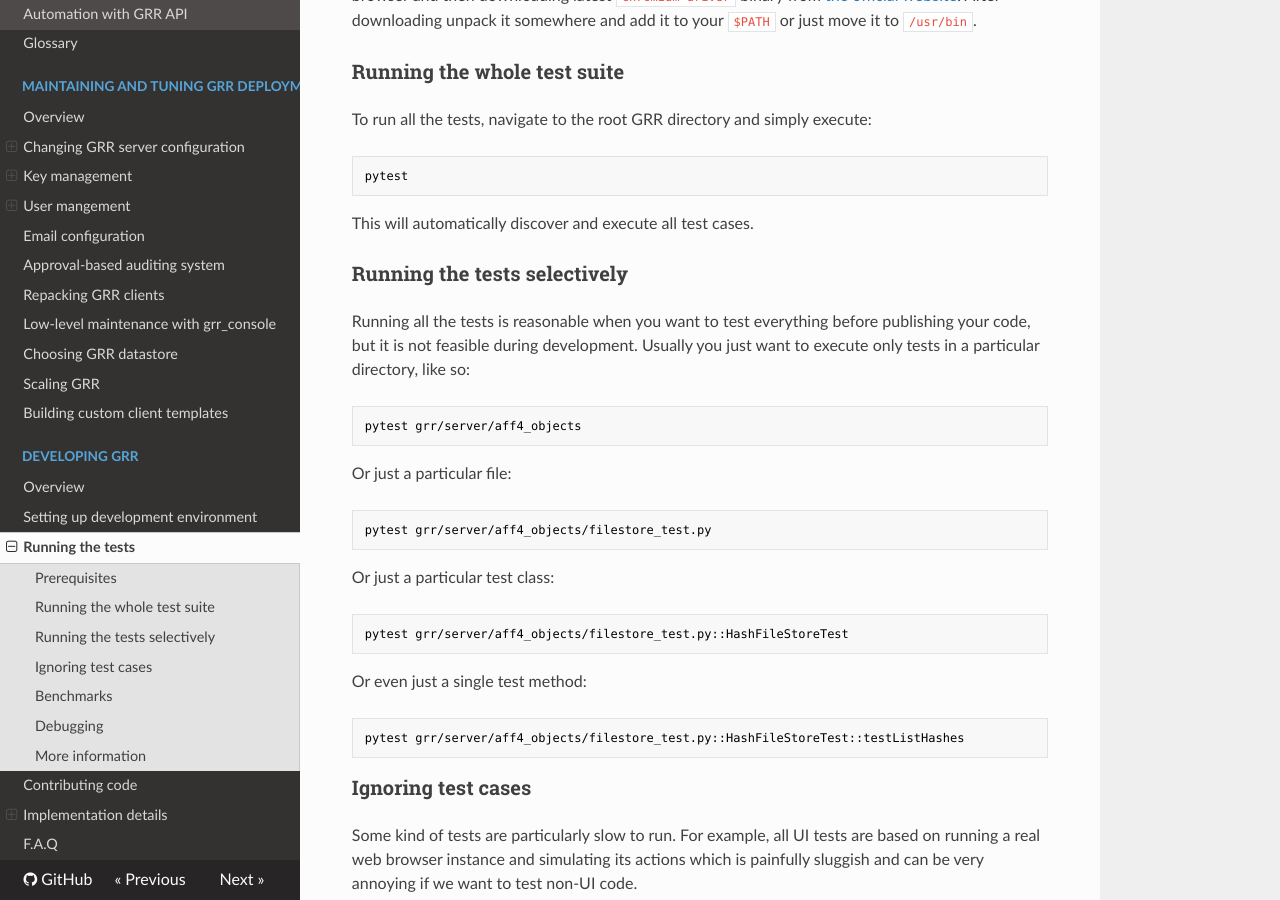
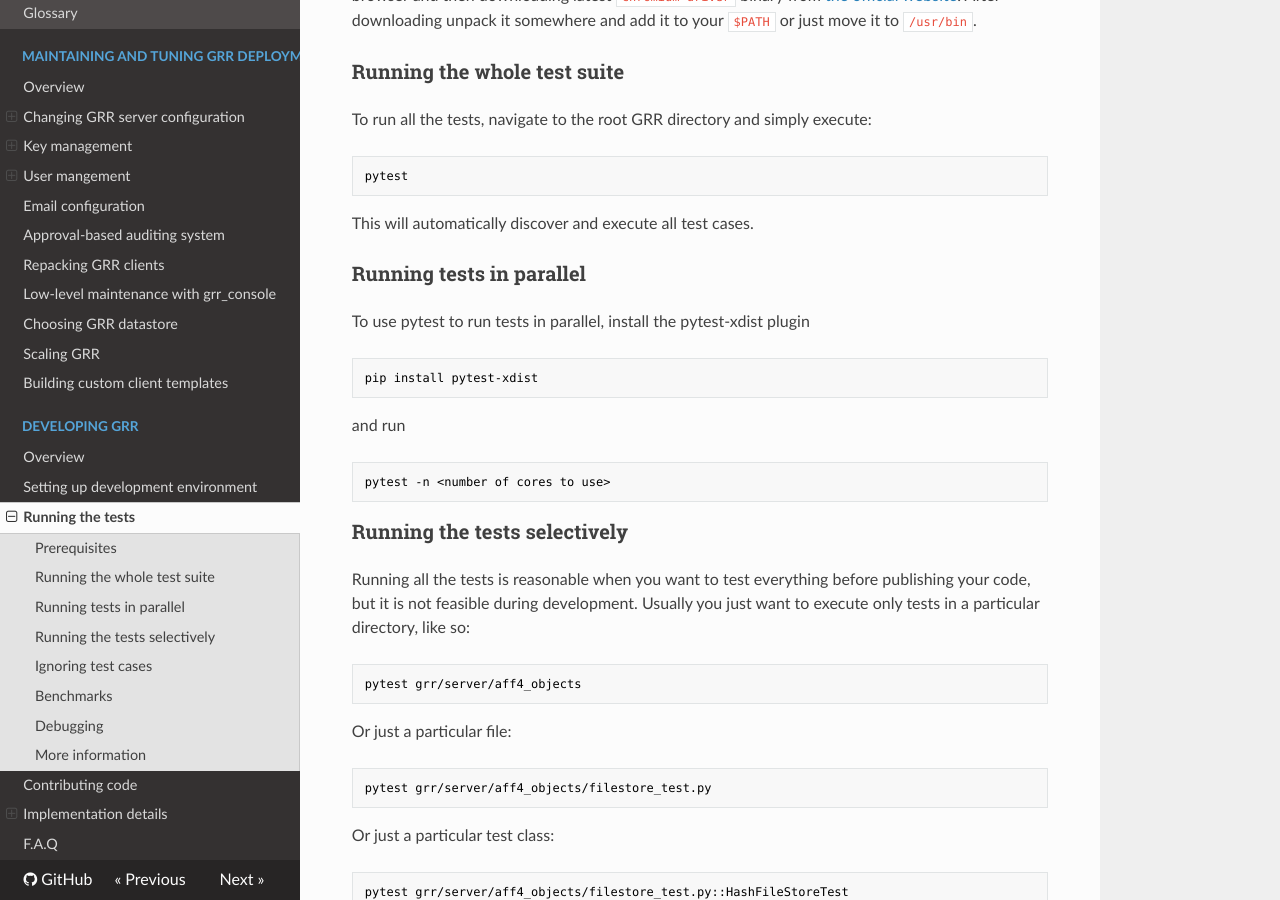
Before and after one commit to google/grr-doc, an MkDocs documentation site: the page built from docs/developing-grr/running-tests.md, in a window 1280 px wide and 900 px high, scrolled down 597 px. Built offline with MkDocs 1.6.1, drawn with Linux system fonts in a browser that asks for light colours; nearby versions of some CDN libraries; old or Windows-style settings are respelled for this version of MkDocs.

````diff
--- a/docs/developing-grr/running-tests.md
+++ b/docs/developing-grr/running-tests.md
@@ -37,6 +37,20 @@ pytest
 
 This will automatically discover and execute all test cases.
 
+### Running tests in parallel
+
+To use pytest to run tests in parallel, install the pytest-xdist plugin
+
+```docker
+pip install pytest-xdist
+```
+
+and run
+
+```docker
+pytest -n <number of cores to use>
+```
+
 ### Running the tests selectively
 
 Running all the tests is reasonable when you want to test everything before
@@ -61,7 +75,7 @@ pytest grr/server/aff4_objects/filestore_test.py::HashFileStoreTest
 
 Or even just a single test method:
 
-```bash
+```docker
 pytest grr/server/aff4_objects/filestore_test.py::HashFileStoreTest::testListHashes
 ```
 
````
Also changed, not shown: docs/developing-grr/setting-up-dev-env.md (+5 -2 lines).
